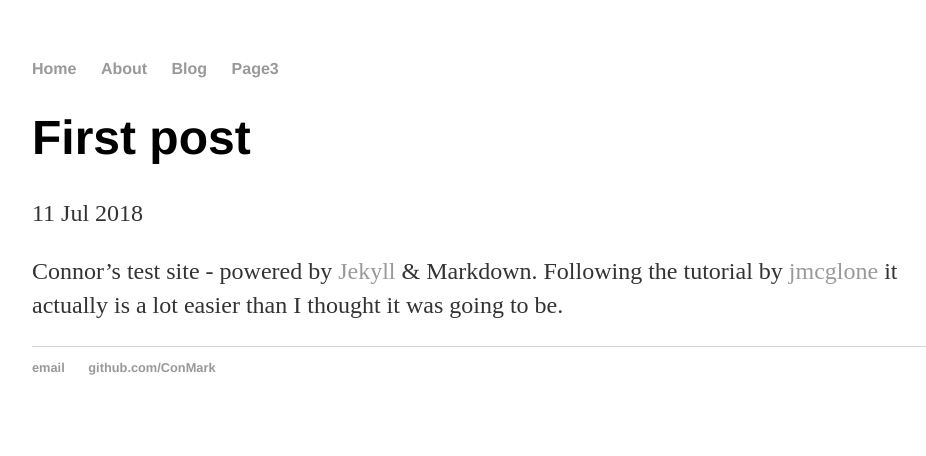
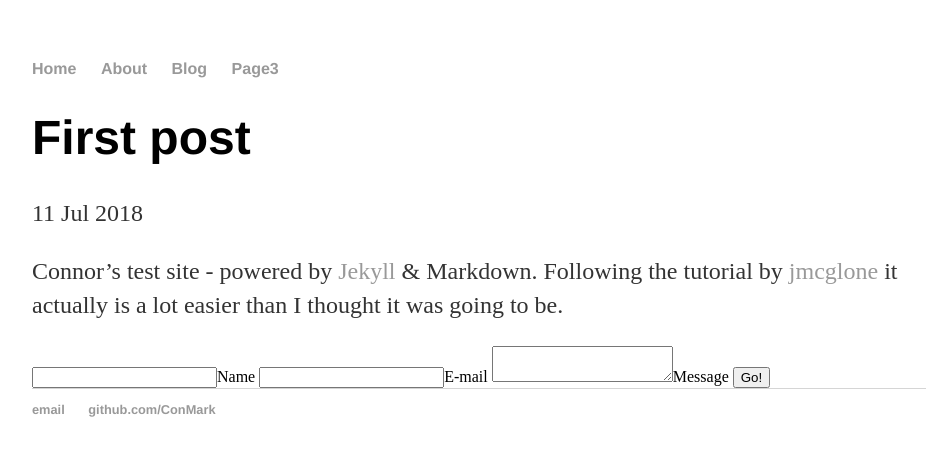
Before and after one commit to ConMark/ConMark.github.io, a Jekyll site: the page built from _posts/2018-07-11-Connor-site.md, in a window 1280 px wide. Shown: the top 456 px of the page, without its empty margins (160-1086 px from the left). Built offline with Jekyll 4.4.1, drawn with Linux system fonts in a browser that asks for light colours.

Commit message:
Update post.html

```diff
--- a/_layouts/post.html
+++ b/_layouts/post.html
@@ -7,3 +7,14 @@
 <div class="post">
   {{ content }}
 </div>
+
+<form method="POST" action="https://api.staticman.net/v2/entry/ConMark/ConMark.github.io/_data/comments">
+  <input name="options[redirect]" type="hidden" value="https://ConMark.github.io/blog">
+  <!-- e.g. "2016-01-02-this-is-a-post" -->
+  <input name="options[slug]" type="hidden" value="{{ page.slug }}">
+  <label><input name="fields[name]" type="text">Name</label>
+  <label><input name="fields[email]" type="email">E-mail</label>
+  <label><textarea name="fields[message]"></textarea>Message</label>
+
+  <button type="submit">Go!</button>
+</form>
```
